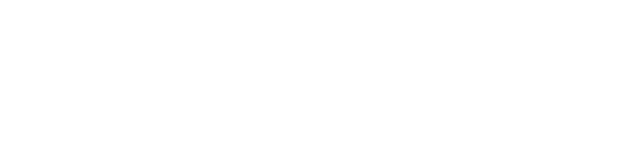
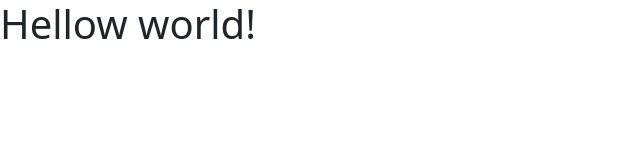
Before and after one commit to MikkoPlus/project, a plain HTML site: page index.html in a window 1280 px wide. Shown: the whole page, without its empty margins (0-640 px from the left). Drawn offline with Linux system fonts and the light colour scheme.

Commit message:
first commit

```diff
--- a/index.html
+++ b/index.html
@@ -13,6 +13,8 @@
     <title>Example</title>
 </head>
 <body>
-
+    <div class="wrapper">
+        <h1>Hellow world!</h1>
+    </div>
 </body>
 </html>
```
Also changed, not shown: js/script.js (added), sass/_generla.sass (added), sass/_media.sass (added), sass/_mixin.sass (added), sass/_variables.sass (added), sass/style.sass (added).
